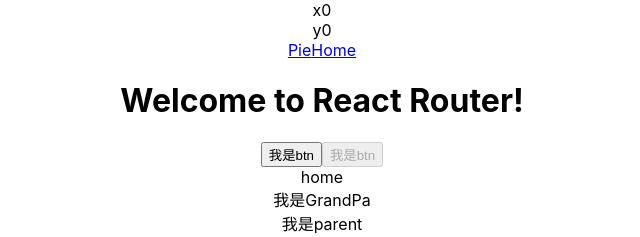
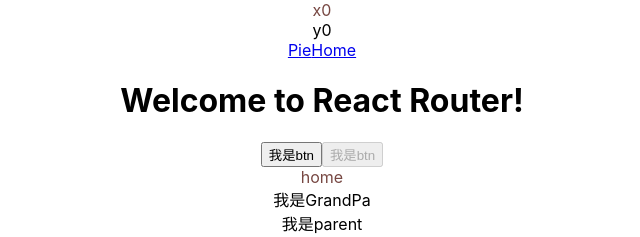
Before and after one commit to objectMaker/react_component_lib, a React (Create React App) app: page /home in a window 1280 px wide. Shown: the top 237 px of the page, without its empty margins (318-958 px from the left). Built offline with nearby package versions, Linux system fonts and the light colour scheme.

Commit message:
'测试css变量'

```diff
--- a/src/App.css
+++ b/src/App.css
@@ -36,3 +36,6 @@
     transform: rotate(360deg);
   }
 }
+.outerX{
+  color:var(--primary)
+}
--- a/src/App.tsx
+++ b/src/App.tsx
@@ -12,7 +12,7 @@
 
   return (
     <div className="App">
-      <div>x{x} </div>
+      <div className="outerX">x{x} </div>
       <div>y{y}</div>
       <nav>
         <Link to="/pie">Pie</Link>
--- /dev/null
+++ b/src/pages/Home/Home.scss
@@ -0,0 +1,6 @@
+:root{
+    --primary:#774742;
+}
+.home{
+    color:var(--primary)
+}
--- a/src/pages/Home/Home.tsx
+++ b/src/pages/Home/Home.tsx
@@ -1,11 +1,12 @@
 import React from "react";
 import GrandPa from '../../components/GrandPa'
 import useMouseMove from '../../Hooks/mouseMove'
+import './Home.scss';
 const Home = ()=>{
     const mouseInfo = useMouseMove();
     return (
         <>
-        <div>home</div>
+        <div className='home'>home</div>
         <GrandPa/>
         <div>
             <div>x:{mouseInfo.x}</div>
```
Also changed, not shown: src/pages/Home/Home.css (deleted).
